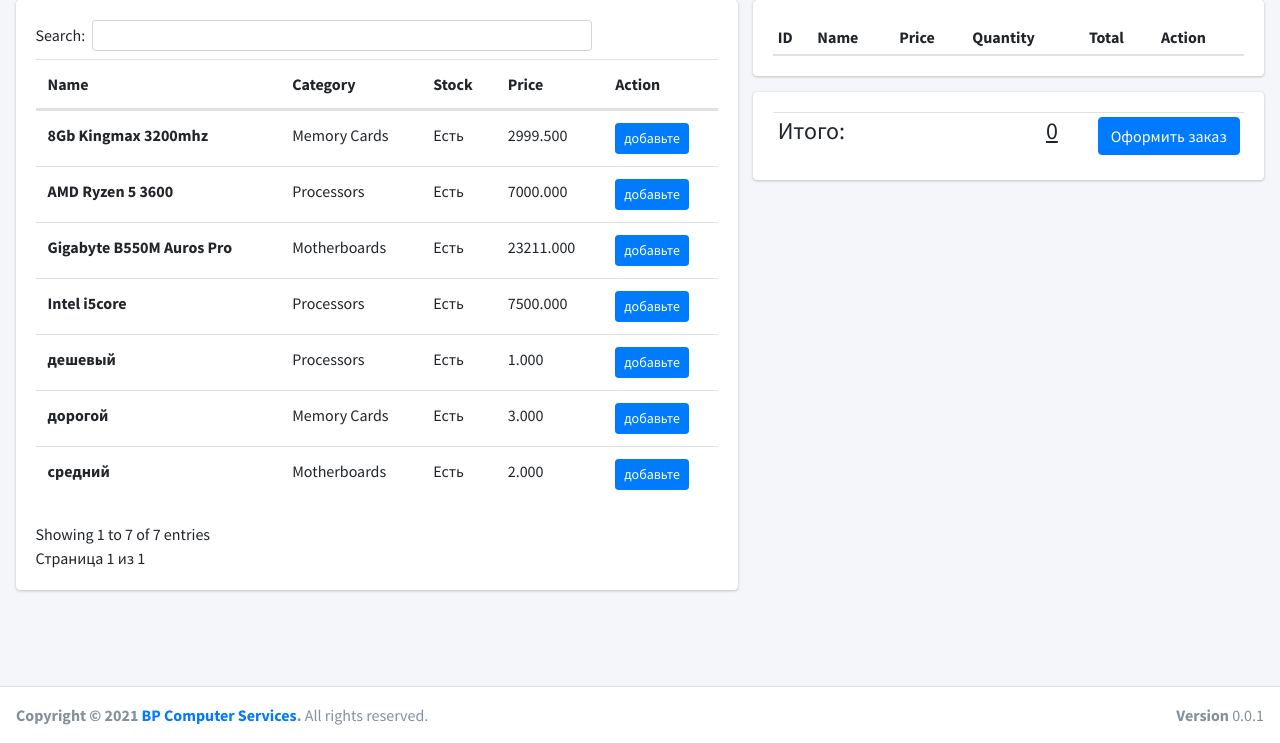
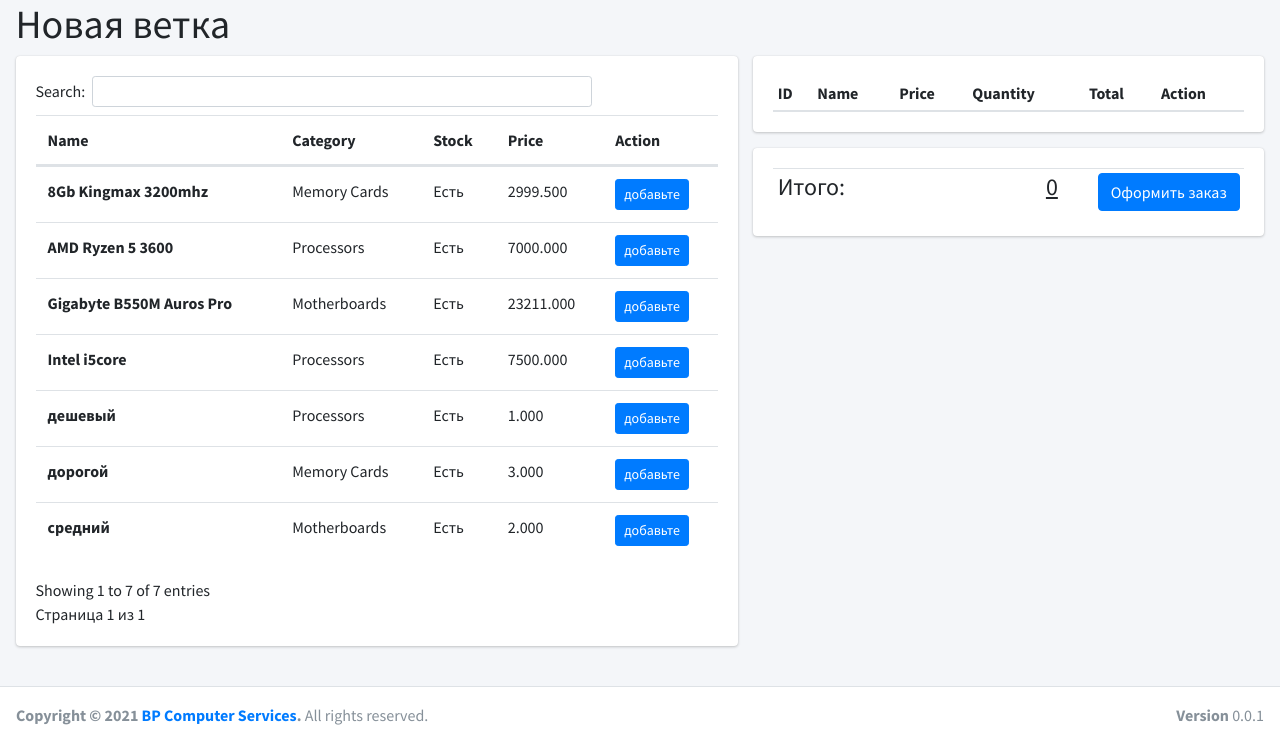
Before and after one commit to fobyphill/current_train_project, a Django app: page /sales in a window 1280 px wide. Shown: the part 57-800 px from the top of the page. Run offline with Django 3.2, Linux system fonts and the light colour scheme; data comes from the database, SQL or seed files in the repository; lists and menus that the app fills with data are empty; some libraries are stand-ins or nearby versions.

Commit message:
novaya vetka

```diff
--- a/app/templates/sales/index.html
+++ b/app/templates/sales/index.html
@@ -52,6 +52,7 @@
 {% endblock %}
 
 {% block content %}
+    <h1>Новая ветка</h1>
     <div class="row">
     <div class="col-md-7">
         <div class="card">
```
